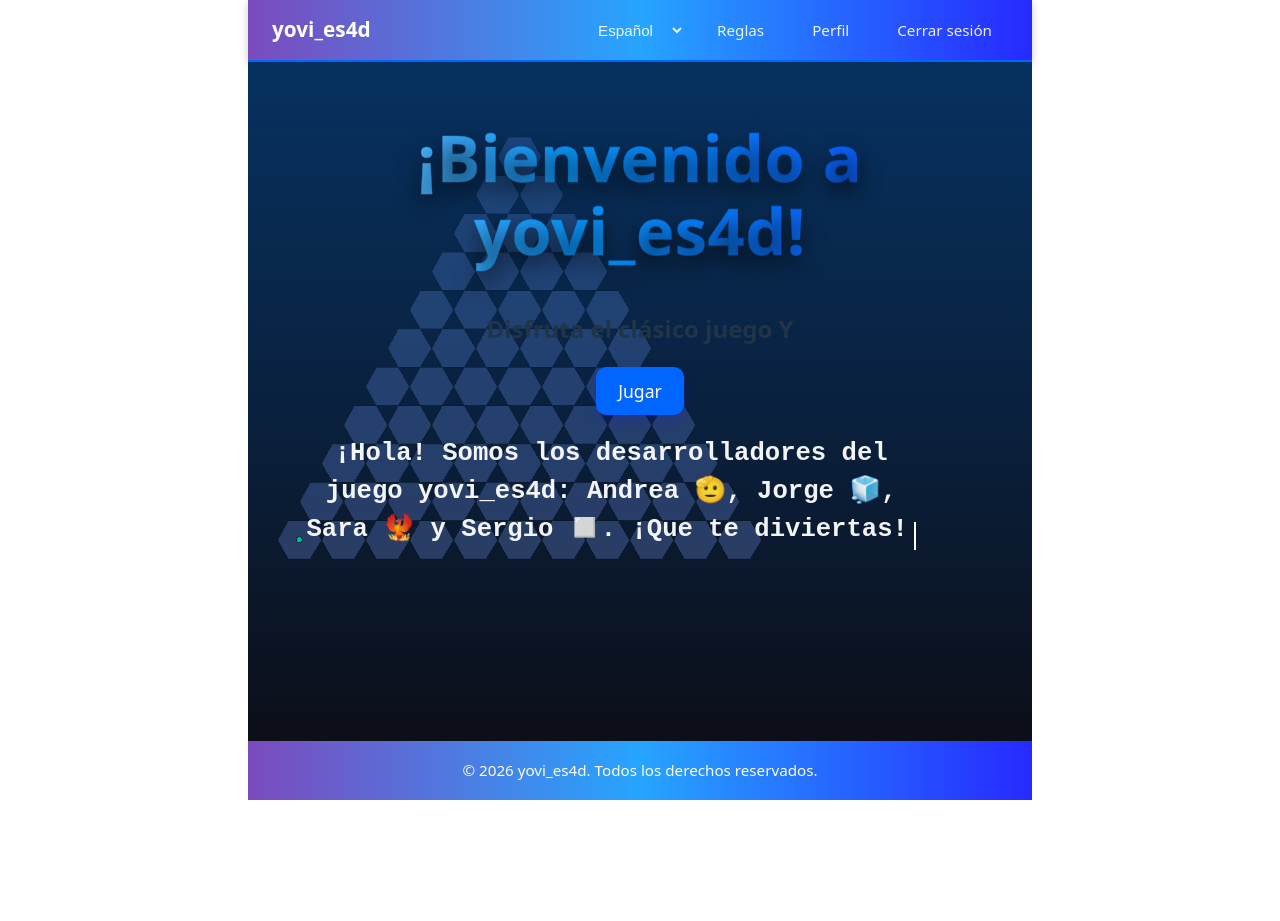
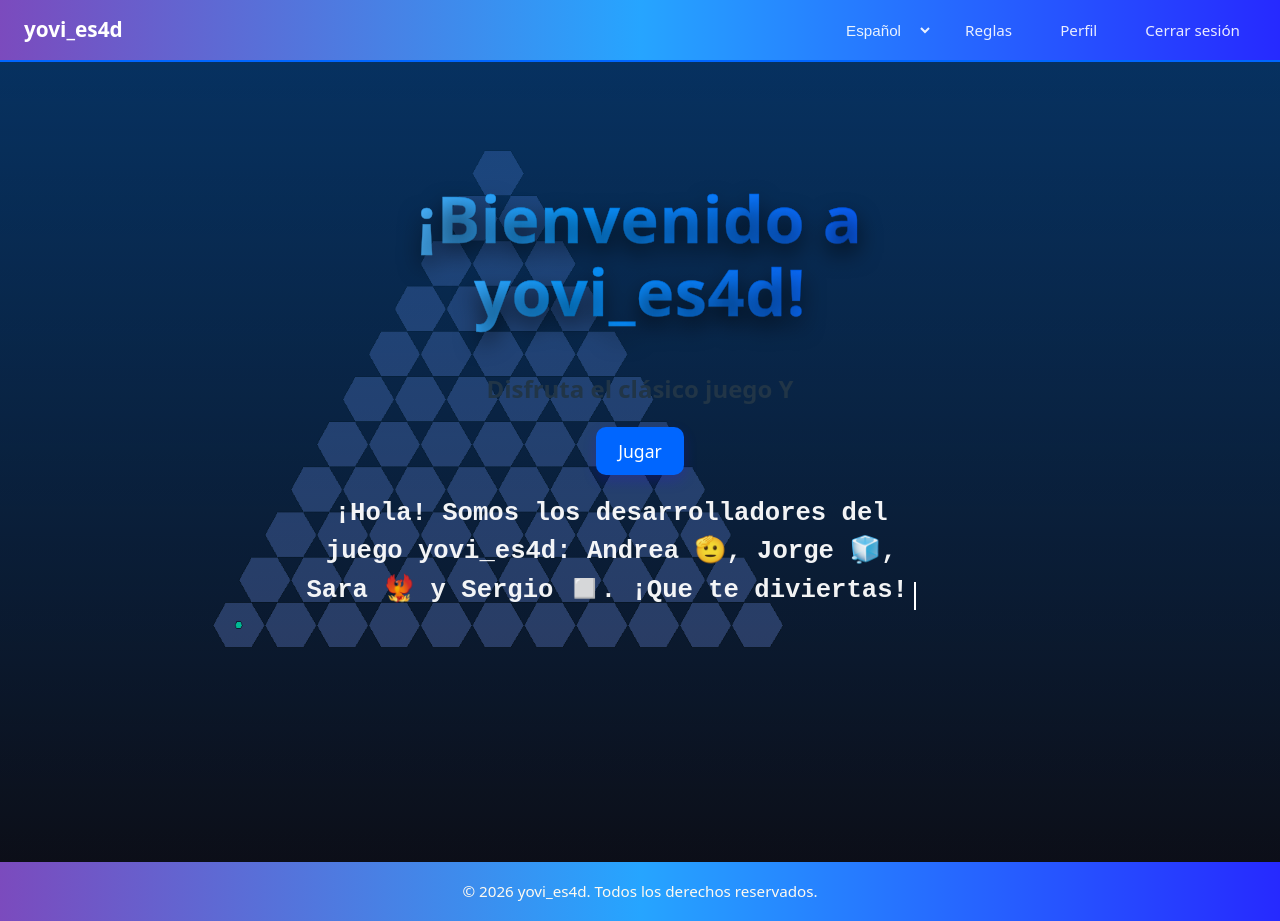
Before and after one commit to Arquisoft/yovi_es4d, a React app in the folder webapp/: page / in a window 1280 px wide. Before the commit the page ends 800 px from the top, so only its background shows below. Built offline with nearby package versions, Linux system fonts and the light colour scheme; no server answers; the HTML template or start-up script is replaced by a standard one.

Commit message:
Changed error not showing 100% of the start screen

```diff
--- a/webapp/src/components/StartScreen.css
+++ b/webapp/src/components/StartScreen.css
@@ -13,13 +13,15 @@
   background-position: center center;
   background-repeat: no-repeat;
 
+  min-height: 100dvh;
+
   position: relative;
   display: flex;
   flex-direction: column;
   align-items: center;
   justify-content: center;
   flex: 1; /* allow .start-screen to grow inside the column layout */
-  min-height: 0; /* allow flex children to size correctly */
+  min-height: 100%;
   padding: 0;
   width: 100%;
 }
@@ -51,9 +53,8 @@ html, body {
 }
 
 #root, .App {
-  min-height: 100vh;
-  display: flex;
-  flex-direction: column;
+  width: 100%;
+  height: 100%;
 }
 
 /* Navbar horizontal at top */
@@ -188,11 +189,6 @@ html, body {
 @keyframes blink {
   0%, 50% { opacity: 1; }
   51%, 100% { opacity: 0; }
-}
-
-/* Main content wrapper (background moved to .start-screen) */
-.main-content {
-  position: relative;
 }
 
 /* Subtle overlay to improve text contrast */
```
